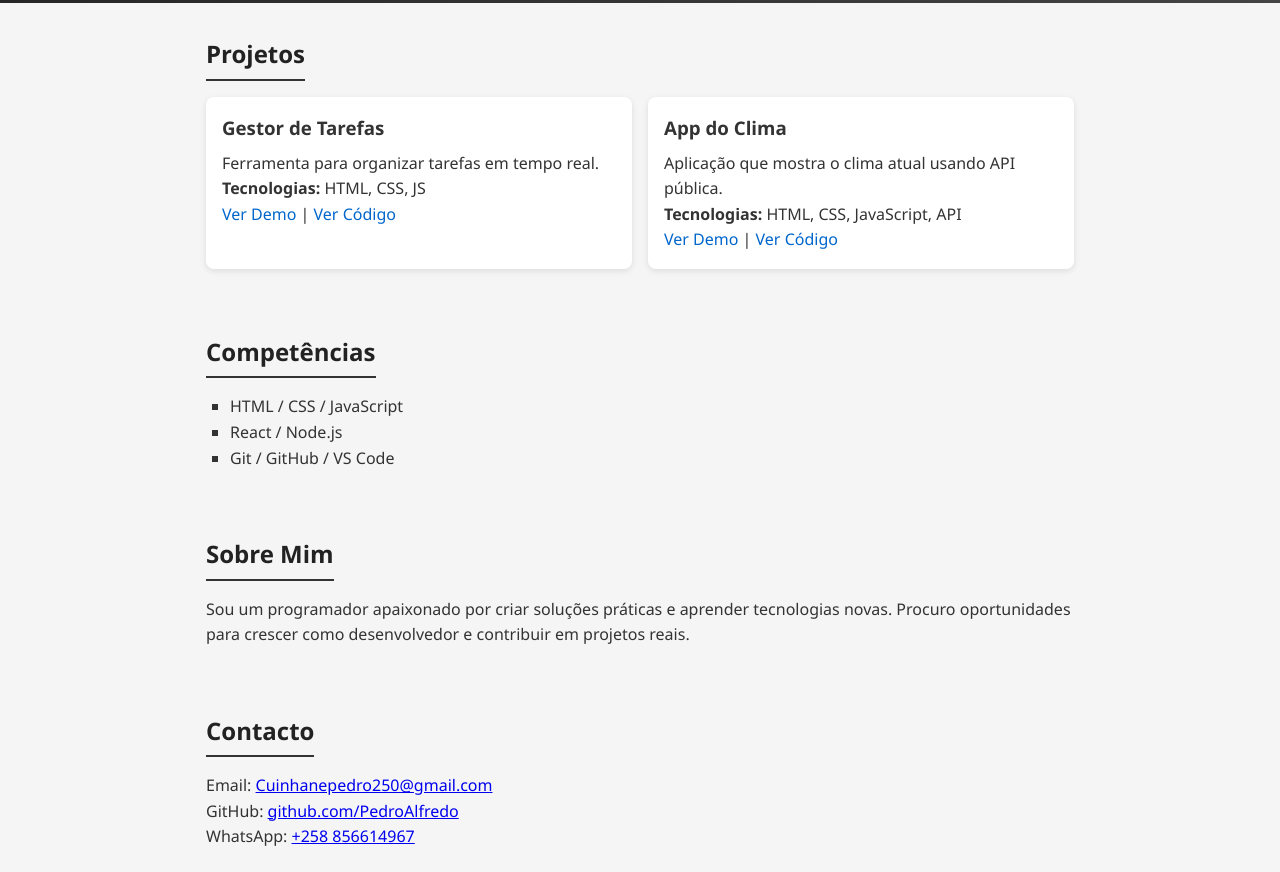
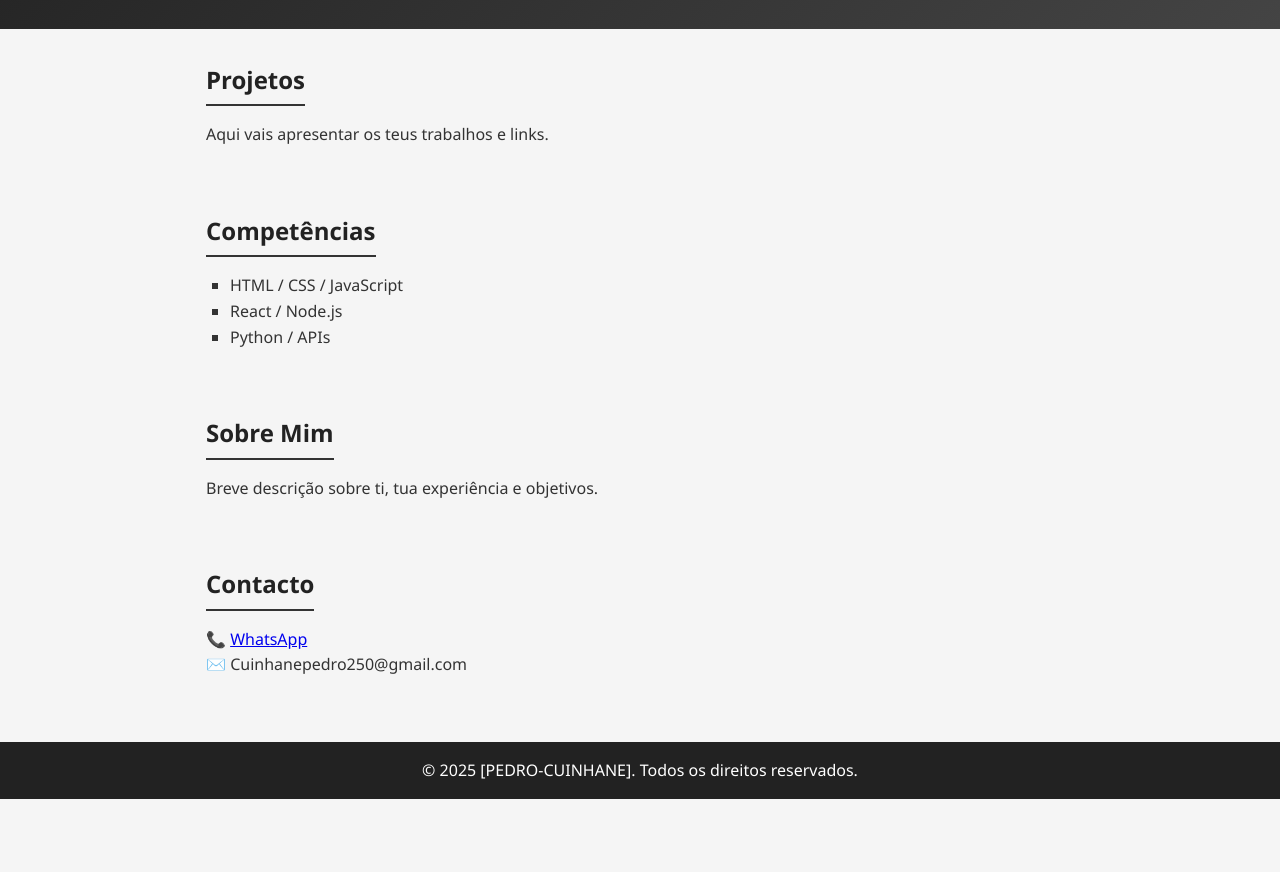
Before and after one commit to Pedro-Alfredo/Port-folio, a plain HTML site: page index.html in a window 1280 px wide. Shown: the part 187-1059 px from the top of the page. After the commit the page ends 986 px from the top, so only its background shows below. Drawn offline with Linux system fonts and the light colour scheme.

Commit message:
Update index.html

```diff
--- a/index.html
+++ b/index.html
@@ -3,11 +3,16 @@
 <head>
   <meta charset="UTF-8">
   <meta name="viewport" content="width=device-width, initial-scale=1.0">
-  <title>Portfolio - [O Teu Nome]</title>
+  <title>Portfólio - [PEDRO-CUINHANE]</title>
   <link rel="stylesheet" href="style.css">
 </head>
 <body>
+
+  <!-- Cabeçalho com imagem e nome -->
   <header>
+    <div class="perfil">
+      <img src="foto.jpg" alt="Foto de [O Teu Nome]" class="foto-perfil">
+      <div>
         <h1>[PEDRO-CUINHANE]</h1>
         <p>Programador Frontend | Full-Stack | Entusiasta de Tecnologia</p>
         <nav>
@@ -16,55 +21,42 @@
           <a href="#sobre">Sobre</a>
           <a href="#contacto">Contacto</a>
         </nav>
+      </div>
+    </div>
   </header>
 
+  <!-- Secção de Projetos -->
   <section id="projetos">
     <h2>Projetos</h2>
-    <div class="projetos-container">
-      <div class="projeto">
-        <h3>Gestor de Tarefas</h3>
-        <p>Ferramenta para organizar tarefas em tempo real.</p>
-        <p><strong>Tecnologias:</strong> HTML, CSS, JS</p>
-        <a href="#" target="_blank">Ver Demo</a> |
-        <a href="#" target="_blank">Ver Código</a>
-      </div>
-
-      <!-- Exemplo extra -->
-      <div class="projeto">
-        <h3>App do Clima</h3>
-        <p>Aplicação que mostra o clima atual usando API pública.</p>
-        <p><strong>Tecnologias:</strong> HTML, CSS, JavaScript, API</p>
-        <a href="#" target="_blank">Ver Demo</a> |
-        <a href="#" target="_blank">Ver Código</a>
-      </div>
-    </div>
+    <p>Aqui vais apresentar os teus trabalhos e links.</p>
   </section>
 
+  <!-- Secção de Competências -->
   <section id="competencias">
     <h2>Competências</h2>
     <ul>
       <li>HTML / CSS / JavaScript</li>
       <li>React / Node.js</li>
-      <li>Git / GitHub / VS Code</li>
+      <li>Python / APIs</li>
     </ul>
   </section>
 
+  <!-- Secção Sobre -->
   <section id="sobre">
     <h2>Sobre Mim</h2>
-    <p>Sou um programador apaixonado por criar soluções práticas e aprender tecnologias novas. Procuro oportunidades para crescer como desenvolvedor e contribuir em projetos reais.</p>
+    <p>Breve descrição sobre ti, tua experiência e objetivos.</p>
   </section>
 
+  <!-- Secção de Contacto -->
   <section id="contacto">
     <h2>Contacto</h2>
-    <p>Email: <a href="mailto:">Cuinhanepedro250@gmail.com</a></p>
-    <p>GitHub: <a href="https://github.com/PedroAlfredo" target="_blank">github.com/PedroAlfredo</a></p>
-    <p>WhatsApp: <a href="https://wa.me/258 856614967" target="_blank">+258 856614967</a></p>
+    <p>📞 <a href="https://wa.me/258 856614967" target="_blank">WhatsApp</a></p>
+    <p>✉️ Cuinhanepedro250@gmail.com</p>
   </section>
 
   <footer>
-    <p>© 2025 [PEDRO-CUINHANE]]. Todos os direitos reservados.</p>
+    <p>© 2025 [PEDRO-CUINHANE]. Todos os direitos reservados.</p>
   </footer>
 
-  <script src="script.js"></script>
 </body>
 </html>
```
Lines whose indentation alone changed are shown as unchanged.
